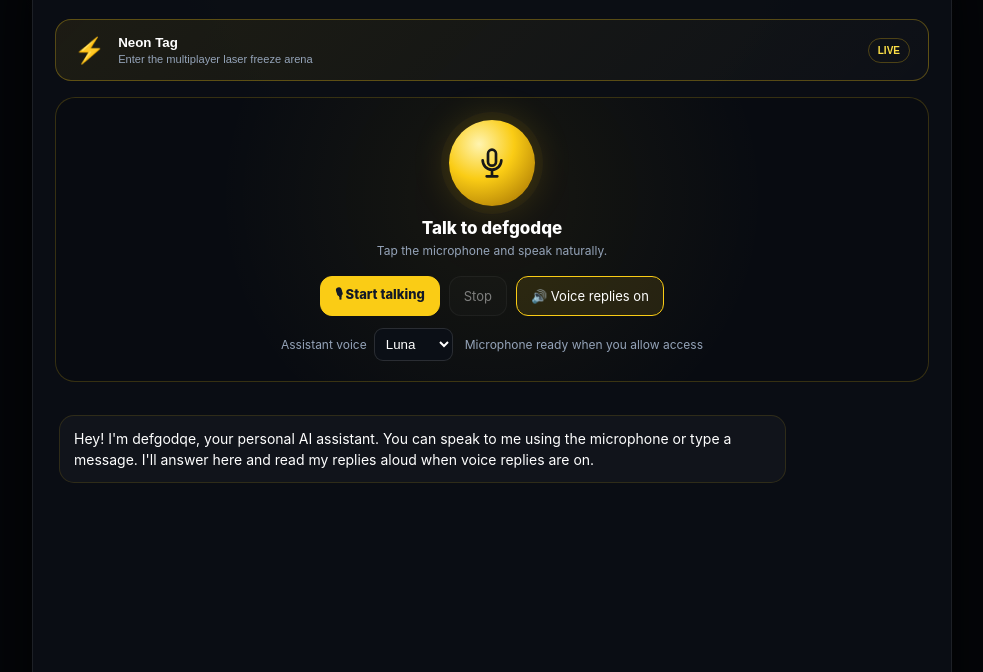
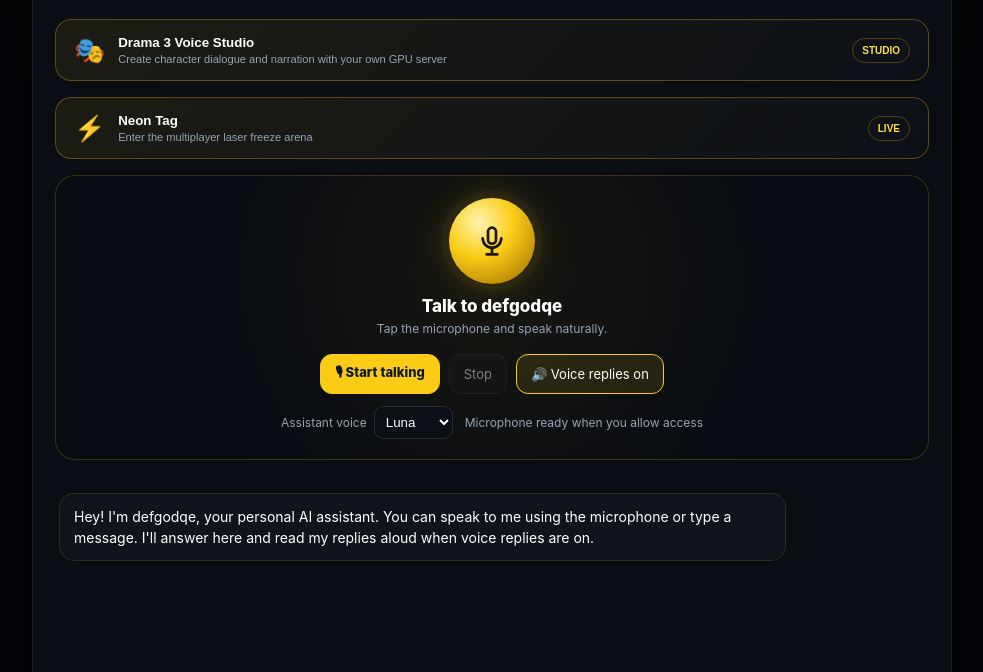
Before and after one commit to defgodqe-arch/defgodqe-ai, a website: page public/index.html in a window 1280 px wide. Shown: the part 128-800 px from the top of the page, without its empty margins (148-1131 px from the left). Drawn offline with Linux system fonts and the light colour scheme.

Commit message:
Link Drama 3 Voice Studio from AI homepage

```diff
--- a/public/index.html
+++ b/public/index.html
@@ -21,6 +21,7 @@
   <div class="app">
     <header><div><h1>defgodqe <span>AI</span></h1><p>Your personal voice assistant</p></div><span class="top-status" id="status">READY WHEN YOU ARE</span></header>
     <main class="chat">
+      <button class="neon" onclick="location.href='/voice-studio.html'" type="button"><span class="icon">🎭</span><span><strong>Drama 3 Voice Studio</strong><small>Create character dialogue and narration with your own GPU server</small></span><span class="live">STUDIO</span></button>
       <button class="neon" onclick="location.href='/game.html?v=neon-tag-live-1'" type="button"><span class="icon">⚡</span><span><strong>Neon Tag</strong><small>Enter the multiplayer laser freeze arena</small></span><span class="live">LIVE</span></button>
       <section class="voice-card" id="voiceCard" aria-label="Voice assistant controls">
         <div class="orb" aria-hidden="true"><svg viewBox="0 0 24 24" fill="none" stroke="currentColor" stroke-width="2" stroke-linecap="round"><rect x="9" y="2" width="6" height="12" rx="3"/><path d="M5 10a7 7 0 0 0 14 0M12 17v5m-4 0h8"/></svg></div>
```
